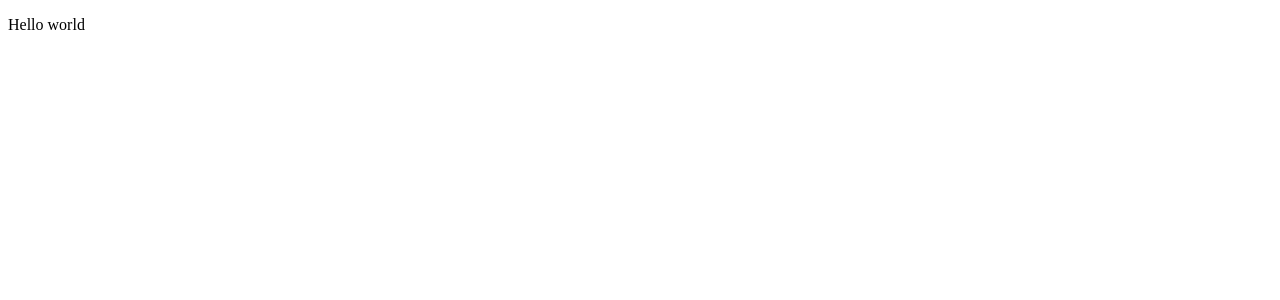
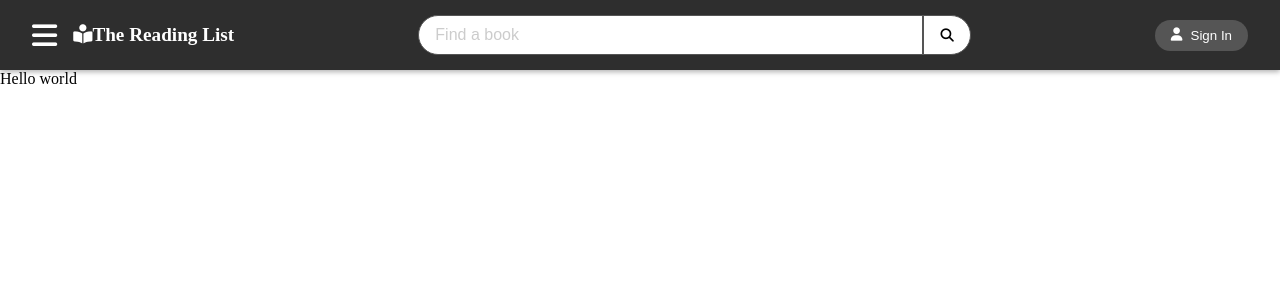
Before and after one commit to silverfoxfire/readingList, a React (Vite) app: page / in a window 1280 px wide. Shown: the top 300 px of the page. Built offline with nearby package versions, Linux system fonts and the light colour scheme.

Commit message:
Added Navbar and styling

```diff
--- a/src/App.jsx
+++ b/src/App.jsx
@@ -1,10 +1,11 @@
 import { useState } from 'react'
-
+import Navbar from "./components/Navbar/Navbar";
 
 function App() {
 
   return (
     <>
+      <Navbar />
       <p>Hello world</p>
     </>
   )
--- /dev/null
+++ b/src/components/Navbar/Navbar.css
@@ -0,0 +1,118 @@
+/* Navbar container */
+.navbar {
+  display: flex;
+  align-items: center;
+  justify-content: space-between;
+  padding: 0 2rem;
+  height: 70px;
+  background-color: #2e2e2e;
+  box-shadow: 0 2px 5px rgba(0,0,0,0.3);
+  position: sticky;
+  top: 0;
+  z-index: 1000;
+  color: #fff;
+}
+
+/* Left section */
+.navbar-left {
+  display: flex;
+  align-items: center;
+  gap: 0.5rem;
+}
+
+/* Reading list icon */
+.reading-list-button {
+  background: none;
+  border: none;
+  padding: 0;
+  cursor: pointer;
+  display: flex;
+  align-items: center;
+}
+
+
+.reading-list-icon {
+  font-size: 1.8rem;
+  cursor: pointer;
+  color: #fff;
+  transition: 0.3s;
+}
+
+.reading-list-icon:hover {
+  color: #b19cd9;
+  text-shadow: 0 0 8px #b19cd9;
+}
+
+/* Logo */
+.navbar-logo {
+  display: flex;
+  align-items: center;
+  font-size: 1.2rem;
+  font-weight: bold;
+  color: #fff;
+}
+
+/* Center section: search */
+.navbar-center {
+  flex: 1;
+  display: flex;
+  justify-content: center;
+}
+
+.search-container {
+  display: flex;
+  width: 60%;
+}
+
+.search-input {
+  flex: 1;
+  padding: 0.6rem 1rem;
+  border-radius: 30px 0 0 30px;
+  border: 1px solid #555;
+  font-size: 1rem;
+  outline: none;
+  background-color: #FFF;
+  color: black;
+}
+
+.search-input::placeholder {
+  color: #ccc;
+}
+
+.search-button {
+  padding: 0 1rem;
+  border: 1px solid #555;
+  background-color: #fff;
+  border-radius: 0 30px 30px 0;
+  cursor: pointer;
+  transition: 0.3s;
+  color: #000;
+}
+.search-button:hover {
+  background-color: #b19cd9;
+  color: #fff;
+  border-color: #b19cd9;
+}
+
+/* Right section: sign in */
+.navbar-right {
+  display: flex;
+  align-items: center;
+}
+
+.sign-in-button {
+  display: flex;
+  align-items: center;
+  gap: 0.5rem;
+  padding: 0.5rem 1rem;
+  border: none;
+  background-color: #555;
+  border-radius: 30px;
+  cursor: pointer;
+  transition: 0.3s;
+  color: #fff;
+}
+.sign-in-button:hover {
+  background-color: #b19cd9;
+  color: #fff;
+}
--- /dev/null
+++ b/src/components/Navbar/Navbar.jsx
@@ -0,0 +1,38 @@
+import React from "react";
+import "./Navbar.css";
+
+function NavBar() {
+  return (
+	<nav className="navbar">
+
+		<div className="navbar-left">
+			<i className="fas fa-bars reading-list-icon"></i>
+			<button className="reading-list-button" aria-label="Reading List">
+			</button>
+
+			<div className="navbar-logo">
+				<i className="fas fa-book-reader"></i>
+				<span className="logo-text">The Reading List</span>
+			</div>
+		</div>
+
+		<div className="navbar-center">
+			<div className="search-container">
+				<input className="search-input" type="text" placeholder="Find a book" />
+				<button className="search-button"><i className="fas fa-search"></i></button>
+			</div>
+		</div>
+
+
+		<div className="navbar-right">
+			<button className="sign-in-button">
+				<i className="fas fa-user"></i>
+				<span className="login-text">Sign In</span>
+			</button>
+		</div>
+
+</nav>
+  );
+}
+
+export default NavBar;
--- a/src/index.jsx
+++ b/src/index.jsx
@@ -1,5 +1,6 @@
 import { StrictMode } from 'react'
 import { createRoot } from 'react-dom/client'
+import "./styles/Globalstyles.css"
 import App from './App.jsx'
 
 createRoot(document.getElementById('root')).render(
--- /dev/null
+++ b/src/styles/GlobalStyles.css
@@ -0,0 +1,5 @@
+*{
+	box-sizing: border-box;
+	margin: 0;
+	padding: 0;
+}
```
